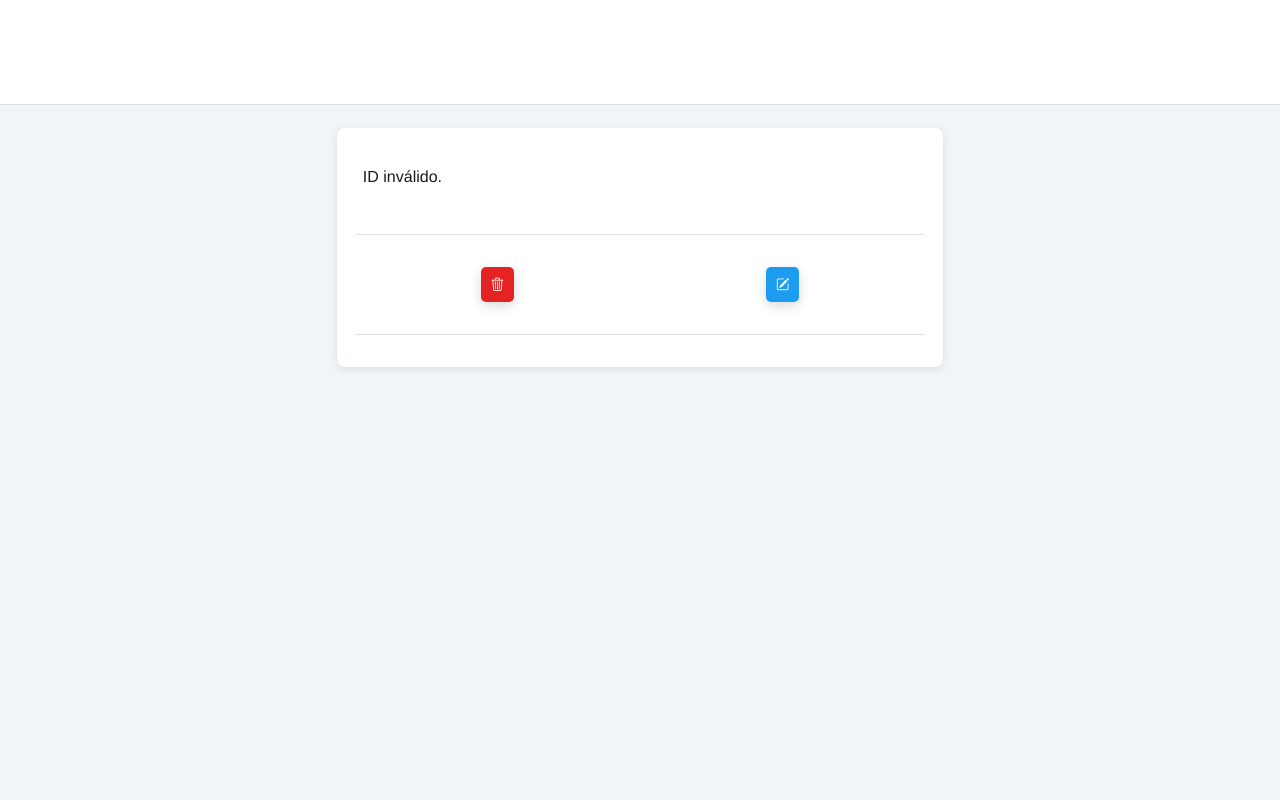
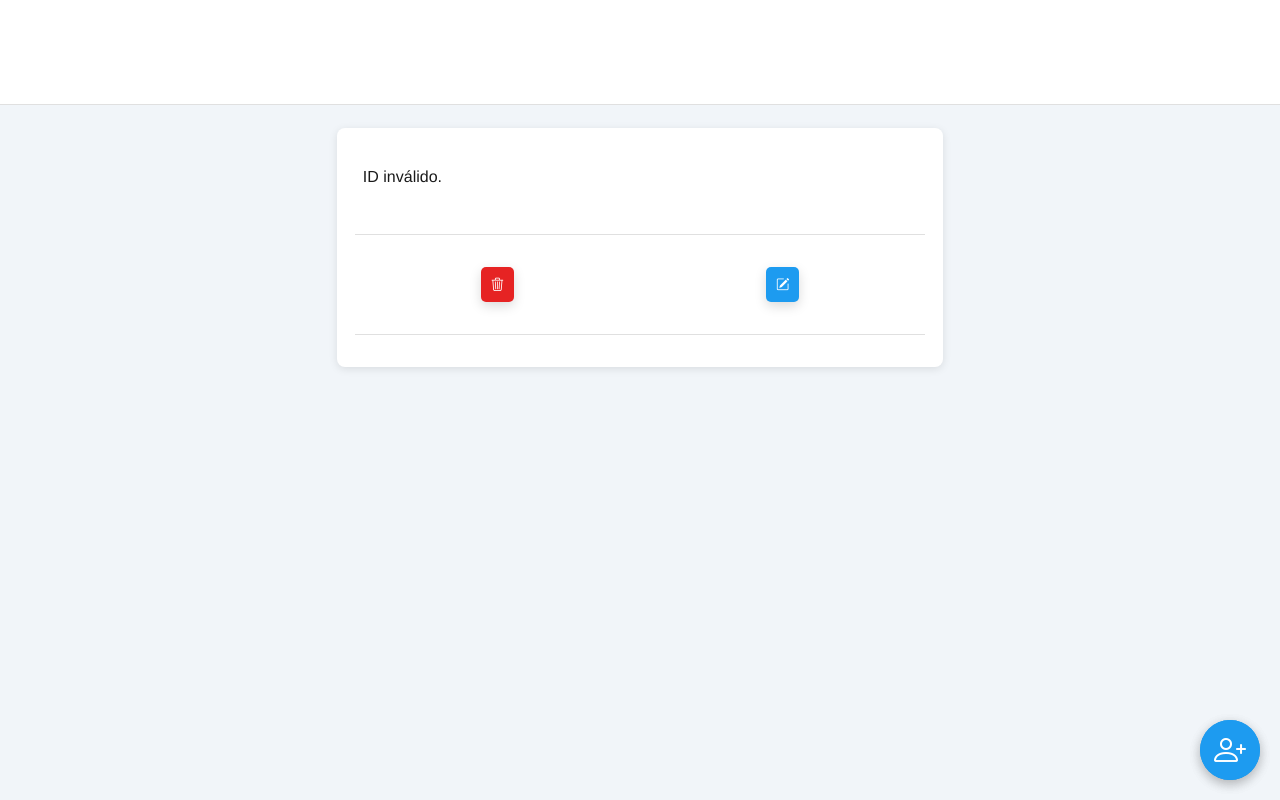
Before and after one commit to Arthurzilla/PROJETO-INTEGRADOR-2024, a website: page src/views/fofoca.html in a window 1280 px wide. Drawn offline with nearby package versions, Linux system fonts and the light colour scheme.

Commit message:
problema botao fofoca convidado resolvido

```diff
--- a/public/script/Fofoca.script.js
+++ b/public/script/Fofoca.script.js
@@ -32,7 +32,6 @@ function timeAgo(date) {
     }
 }
 
-
 function formatarData(date) {
     const horas = String(date.getHours()).padStart(2, '0');
     const minutos = String(date.getMinutes()).padStart(2, '0');
@@ -42,6 +41,21 @@ function formatarData(date) {
 
     return `${horas}:${minutos} - ${dia} de ${mes} de ${ano}`;
 }
+
+document.addEventListener('DOMContentLoaded', () => {
+    const token = localStorage.getItem('token');
+    const cadastra = document.getElementById('buttonCriar');
+
+    if (!token) {
+        if (cadastra) {
+            cadastra.style.display = 'block';
+        }
+    } else {
+        if (cadastra) {
+            cadastra.style.display = 'none';
+        }
+    }
+});
 
 async function fetchFofoca() {
     const path = window.location.pathname;
--- a/public/style/fofoca.style.css
+++ b/public/style/fofoca.style.css
@@ -218,12 +218,31 @@ textarea:focus {
     margin-top: 1rem;
 }
 
+#buttonCriar {
+    position: fixed;
+    bottom: 20px;
+    right: 20px;
+    height: 60px;
+    width: 60px;
+    border-radius: 50%;
+    background-color: #1d9bf0;
+    color: white;
+    display: flex;
+    justify-content: center;
+    align-items: center;
+    font-size: 32px;
+    border: none;
+    cursor: pointer;
+    box-shadow: 0 4px 12px rgba(0, 0, 0, 0.15);
+    transition: background-color 0.3s ease;
+}
 
-
-
-
-a{
-    text-decoration: none;
+#buttonCriar:hover {
+    background-color: #1a8cd8;
+}
+a {
+    display: block; /* ou inline-block */
+    text-decoration: none; /* para garantir que não tenha sublinhado */
 }
 
 
--- a/src/views/fofoca.html
+++ b/src/views/fofoca.html
@@ -24,6 +24,11 @@
                         <div id='nav-user' class='user'></div>
                     </div>
         </div>
+
+
+        <a href="/cadastro" id="buttonCriar" style="display:none;">
+            <i class="bi bi-person-plus" id="buttonCriar"></i>
+        </a>
 
 
         <!-- <div id="backButton" class="button" onclick="window.history.back()">
```
Also changed, not shown: src/views/convi.timeline.html (+1 -1 lines).
